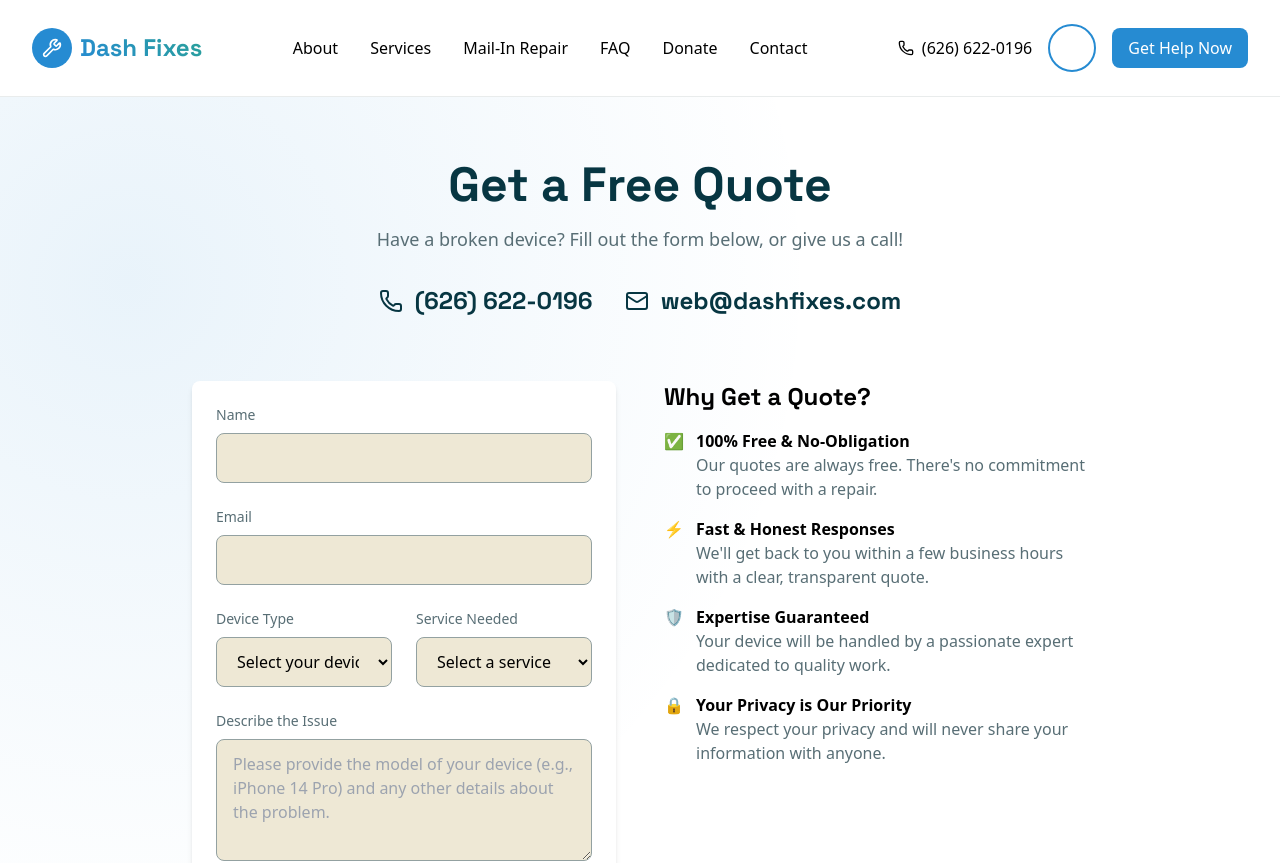
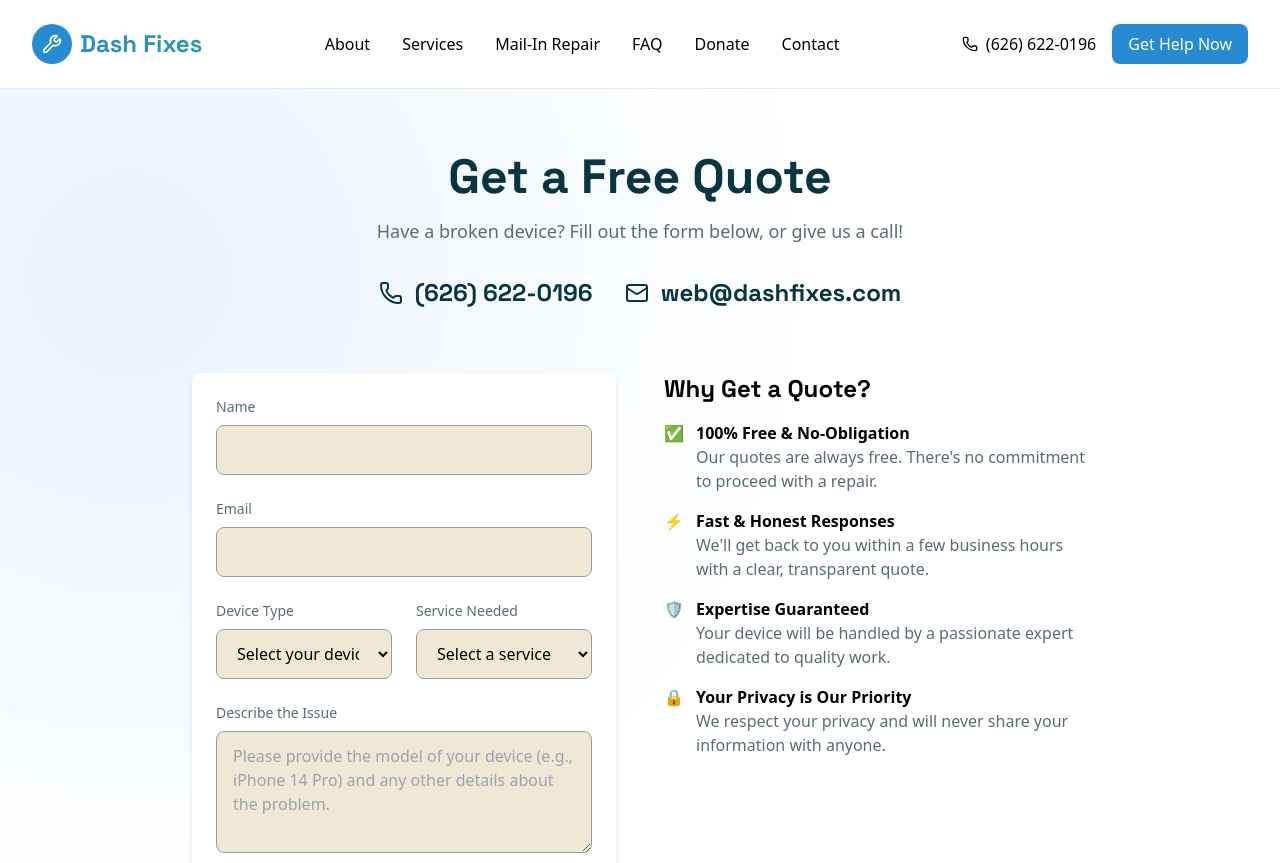
Before and after one commit to debugonezero/dash-fixes-v2, a Next.js app: page /contact in a window 1280 px wide. Shown: the top 863 px of the page. Built offline with nearby package versions, Linux system fonts and the light colour scheme.

Commit message:
Comment out theme toggle to isolate error source

```diff
--- a/src/app/Header.tsx
+++ b/src/app/Header.tsx
@@ -6,34 +6,34 @@ import { useState, useEffect } from "react";
 
 const Header = () => {
   const [isMobileMenuOpen, setIsMobileMenuOpen] = useState(false);
-  const [isDark, setIsDark] = useState(false);
+  // const [isDark, setIsDark] = useState(false);
 
-  useEffect(() => {
-    const savedTheme = localStorage.getItem("theme") || "light";
-    const isDarkMode = savedTheme === "dark";
-    setIsDark(isDarkMode);
-    if (isDarkMode) {
-      document.documentElement.classList.add("dark");
-    } else {
-      document.documentElement.classList.remove("dark");
-    }
-  }, []);
+  // useEffect(() => {
+  //   const savedTheme = localStorage.getItem("theme") || "light";
+  //   const isDarkMode = savedTheme === "dark";
+  //   setIsDark(isDarkMode);
+  //   if (isDarkMode) {
+  //     document.documentElement.classList.add("dark");
+  //   } else {
+  //     document.documentElement.classList.remove("dark");
+  //   }
+  // }, []);
 
   const toggleMobileMenu = () => {
     setIsMobileMenuOpen(!isMobileMenuOpen);
   };
 
-  const toggleTheme = () => {
-    const newIsDark = !isDark;
-    setIsDark(newIsDark);
-    if (newIsDark) {
-      document.documentElement.classList.add("dark");
-      localStorage.setItem("theme", "dark");
-    } else {
-      document.documentElement.classList.remove("dark");
-      localStorage.setItem("theme", "light");
-    }
-  };
+  // const toggleTheme = () => {
+  //   const newIsDark = !isDark;
+  //   setIsDark(newIsDark);
+  //   if (newIsDark) {
+  //     document.documentElement.classList.add("dark");
+  //     localStorage.setItem("theme", "dark");
+  //   } else {
+  //     document.documentElement.classList.remove("dark");
+  //     localStorage.setItem("theme", "light");
+  //   }
+  // };
 
   return (
     <header className="py-6 px-4 sm:px-6 lg:px-8 glassmorphism-header sticky top-0 z-50">
@@ -92,9 +92,9 @@ const Header = () => {
             <Phone className="w-4 h-4 mr-2" size={16} />
             (626) 622-0196
           </a>
-          <button
+          {/* <button
             onClick={toggleTheme}
-            className="w-12 h-12 rounded-full bg-solarized-light dark:bg-solarized-dark flex items-center justify-center border-2 border-solarized-blue hover:bg-solarized-blue hover:text-solarized-light transition-colors font-bold"
+            className="w-10 h-10 rounded-full flex items-center justify-center border border-solarized-light3 dark:border-solarized-dark3 hover:bg-accentBlue/10 transition-colors"
             aria-label="Toggle theme"
           >
             {isDark ? (
@@ -102,7 +102,7 @@ const Header = () => {
             ) : (
               <i className="fa-solid fa-moon"></i>
             )}
-          </button>
+          </button> */}
           <button
             onClick={toggleMobileMenu}
             aria-label={
--- a/src/app/page.tsx
+++ b/src/app/page.tsx
@@ -1,23 +1,25 @@
 import Hero from "./Hero";
 import Process from "./Process";
-import Services from "./Services";
-import Testimonials from "./Testimonials";
-import Pricing from "./Pricing";
-import Disclaimer from "./Disclaimer";
-import Quality from "./Quality";
-import FAQ from "./FAQ";
+// import Services from "./Services";
+// import Testimonials from "./Testimonials";
+// import Pricing from "./Pricing";
+// import Disclaimer from "./Disclaimer";
+// import Quality from "./Quality";
+// import FAQ from "./FAQ";
+// import AnimationWrapper from "./AnimationWrapper";
+// import CallToAction from "./CallToAction";
 
 export default function Home() {
   return (
     <>
       <Hero />
-      {/* <Process />
+      <Process />
       <Services />
       <Testimonials />
       <Pricing />
       <Disclaimer />
       <Quality />
-      <FAQ /> */}
+      <FAQ />
     </>
   );
 }
```
